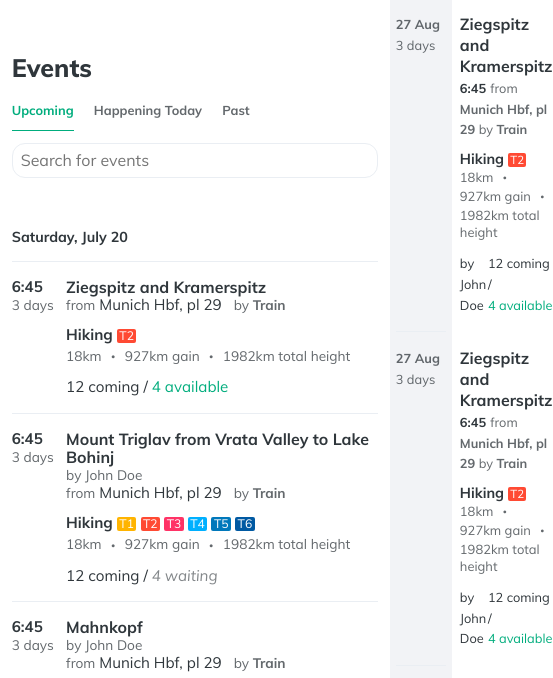
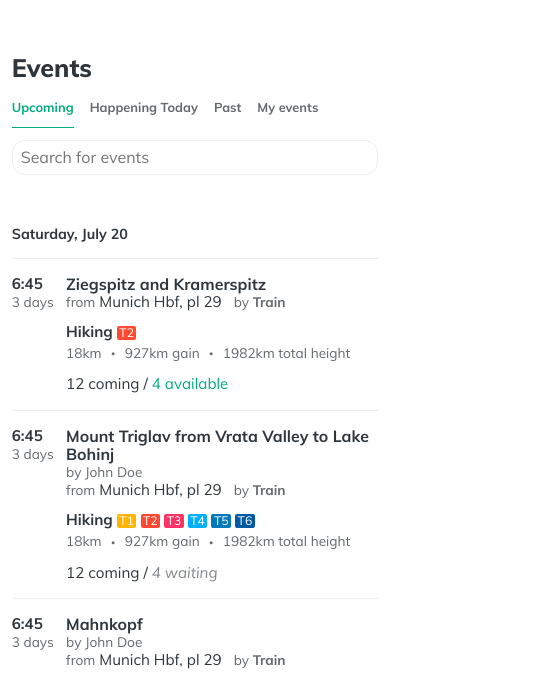
Before and after one commit to Anna-Arteeva/HB-front, a plain HTML site: page events.html in a window 390 px wide. Shown: the part 125-803 px from the top of the page, 553 px wide, since content can reach past the window. Drawn offline with Linux system fonts and the light colour scheme; files whose address does not match are found by name.

Commit message:
Hidden my events for devices smaller then tablet portrait

```diff
--- a/assets/styles/components/events-grid.scss
+++ b/assets/styles/components/events-grid.scss
@@ -7,11 +7,21 @@
           "nav            my-events"
           "events-section my-events"
           "footer         my-events";
+
+
+  @include for-tablet-landscape-down {
+
+    grid-template-columns:  auto;
+    grid-template-areas:
+            "nav           "
+            "events-section"
+            "footer        ";
+  }
 }
 
 // name sections for grid
 
-.section-breakpoints {
+.header-full {
   grid-area: nav;
 }
 
--- a/assets/styles/components/events-nav.scss
+++ b/assets/styles/components/events-nav.scss
@@ -5,6 +5,11 @@
   justify-content: space-between;
   align-items: stretch;
   flex-wrap: wrap;
+}
+
+.events-tabs {
+  display: flex;
+  align-items: flex-end;
 }
 
 .events-nav--link {
@@ -47,6 +52,10 @@
   }
 }
 
+.events-nav--link--my-events {
+  @include for-tablet-landscape-up { display: none; }
+}
+
 .events-search-input {
   @extend .form;
   @extend .form-sm;
--- a/assets/styles/components/header.scss
+++ b/assets/styles/components/header.scss
@@ -28,7 +28,7 @@
 
   @include for-phone-only {
     position: absolute;
-    left: 0;
+    left: 3vw;
     bottom: 0;
     max-width: calc(100vw - 2 * #{$padding-h});
     flex-wrap: wrap;
--- a/assets/styles/components/my-events.scss
+++ b/assets/styles/components/my-events.scss
@@ -3,6 +3,10 @@
   margin: 1rem 1rem 1rem  0 ;
   border-radius: var(--border-radius-lg);
   padding: 2vh 1.5vw;
+
+  @include for-tablet-landscape-down {
+    display: none;
+  }
 }
 
 .my-events-title {
--- a/events.html
+++ b/events.html
@@ -319,7 +319,7 @@
 
 
     <div class="events-nav">
-        <div class="events-filter">
+        <div class="events-tabs">
             <a class="events-nav--link active" href="#">
                 Upcoming
             </a>
@@ -330,6 +330,9 @@
 
             <a class="events-nav--link" href="#">
                 Past
+            </a>
+            <a class="events-nav--link events-nav--link--my-events" href="#">
+                My events
             </a>
         </div>
 
```
Also changed, not shown: bundle.css, 1 other file.
